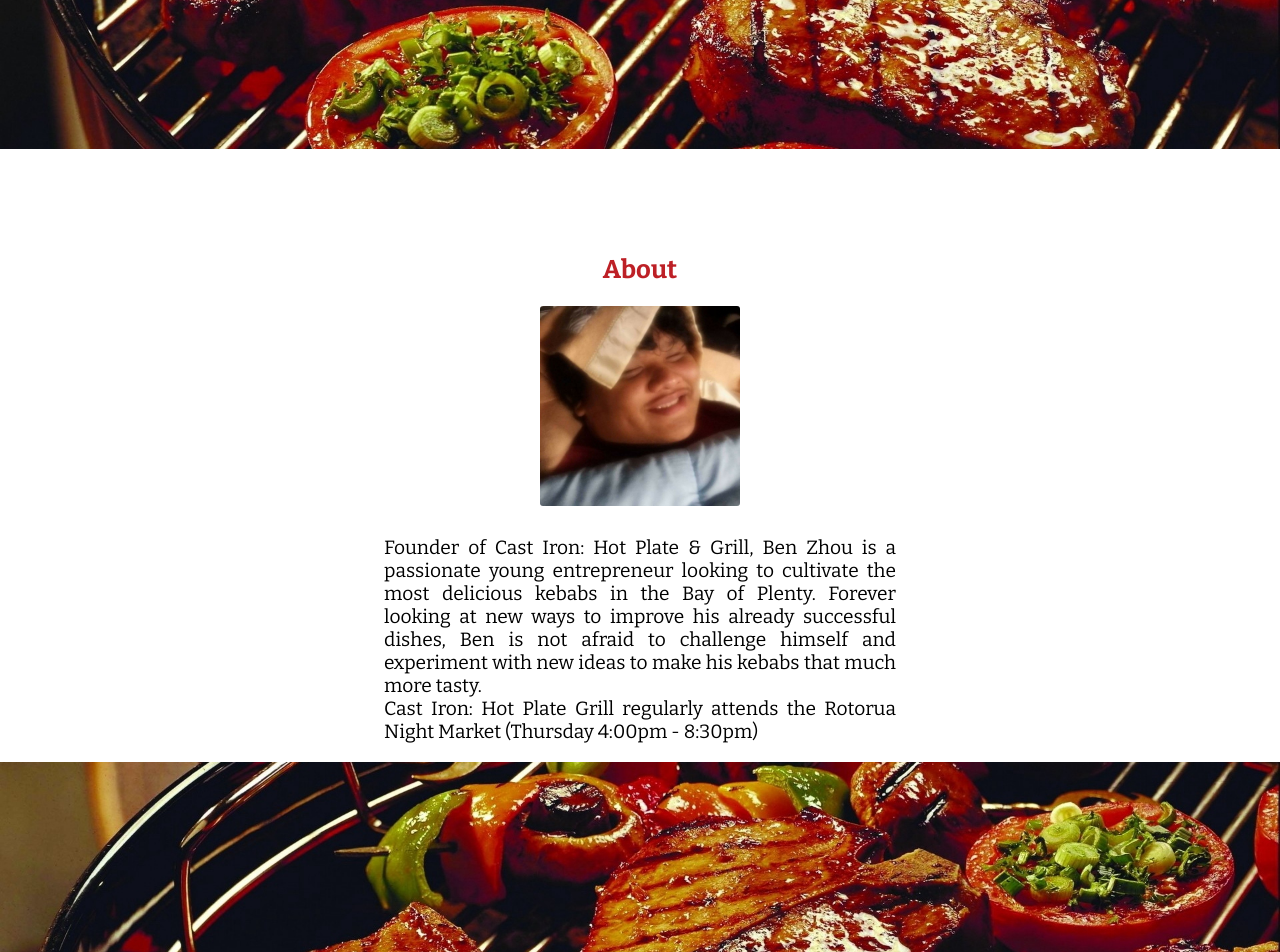
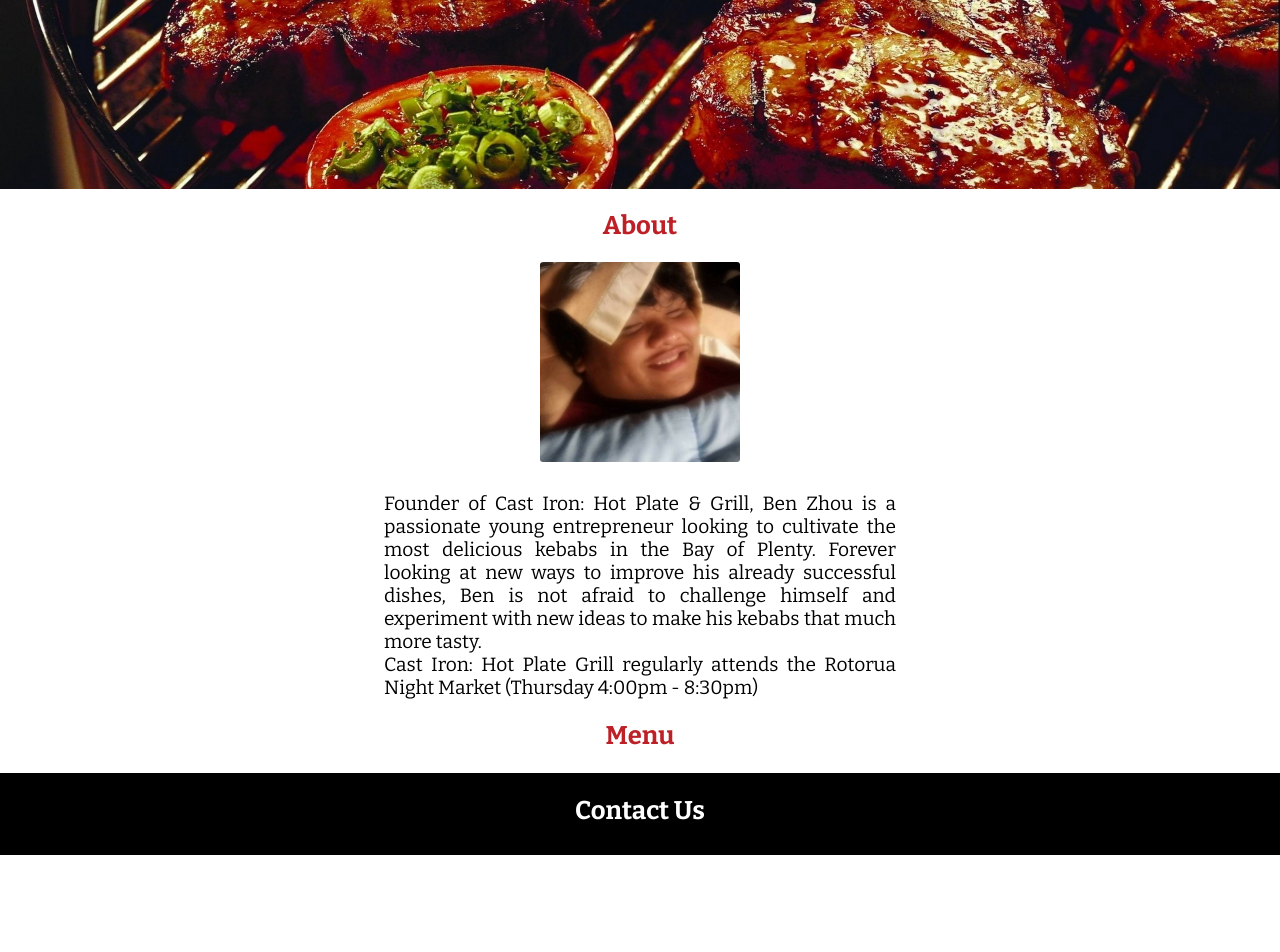
Before and after one commit to blairmorrow/cast-iron, a plain HTML site: page index.html in a window 1280 px wide. Shown: the part 480-1432 px from the top of the page. After the commit the page ends 1335 px from the top, so only its background shows below. Drawn offline with nearby package versions, Linux system fonts and the light colour scheme; a web font is replaced by a local one.

Commit message:
Html structure adjusted

```diff
--- a/index.html
+++ b/index.html
@@ -8,7 +8,7 @@ Author: Blair Morrow
 	<head>
 		<meta name = "viewport" content = "width=device-width, initial-scale=1.0">
 		<title>Cast Iron | Hot Plate &amp; Grill</title>
-		<link rel = "icon" type="image/ico" href = "images/cast_icon.jpg">
+		<link rel = "icon" type="image/ico" href = "images/cast_icon.png">
 		<link rel = "stylesheet" href = "style.css">
 	</head>
 	<body>
@@ -21,21 +21,19 @@ Author: Blair Morrow
 			</div>
 		</div>
 		<div class = "content">
-		<img src = "images/chop820.jpg" alt = "Chops" class = "contentImage">
-		<div class = "contentAnchor" id = "about"></div>
+		<img src = "images/chop.jpg" alt = "Chops" class = "contentImage">
+		<img src = "images/chopAnchor.jpg" alt = "Chops bottom" class = "contentImage" id = "about">
 		<h2 class = "contentHeader">About</h2>
-		<img src = "images/ben.jpg" alt = "Ben" id = "ben">
+		<img src = "images/ben.jpg" alt = "Ben" id = "benZhou">
 		<h3 class = "contentText">
 			Founder of Cast Iron: Hot Plate &amp; Grill, Ben Zhou is a passionate young entrepreneur looking to cultivate the most delicious kebabs in the Bay of Plenty.
 			Forever looking at new ways to improve his already successful dishes, Ben is not afraid to challenge himself and experiment with new ideas to make his kebabs that much more tasty.
 			<br>
 			Cast Iron: Hot Plate Grill regularly attends the Rotorua Night Market (Thursday 4:00pm - 8:30pm)</h3>
-		<img src = "images/chop820.jpg" alt = "Chops" class = "contentImage">
-		<div class = "contentAnchor" id = "menu"></div>
 		<h2 class = "contentHeader">Menu</h2>
-		<img src = "images/chop820.jpg" alt = "Chops" class = "contentImage">
-		<div class = "contentAnchor" id = "contactUs"></div>
-		<h2 class = "contentHeader">Contact Us</h2>
+		</div>
+		<div class = "footer">
+		<h2 class = "footerHeader">Contact Us</h2>
 		</div>
 		<script src = "script.js"></script>
 	</body>
--- a/style.css
+++ b/style.css
@@ -17,7 +17,7 @@ span {
 
 }
 
-.header {
+.header, .footer {
 
 	background-color: #000;
 	height: 80px;
@@ -64,24 +64,15 @@ span {
 
 .contentImage {
 
+	display: block;
+	height: auto;
 	width: 100%;
-	height: auto;
-
-}
-
-.contentAnchor {
-
-	padding-top: 80px;
 
 }
 
 .contentHeader {
 
 	color: #BD2026;
-	font-family: 'Bitter', serif;
-	font-size: 1.6em;
-	font-weight: 700;
-	text-align: center;
 
 }
 
@@ -93,6 +84,21 @@ span {
 	padding-left: 30%;
 	padding-right: 30%;
 	text-align: justify;
+
+}
+
+.footerHeader {
+
+	color: #FFF;
+
+}
+
+.contentHeader, .footerHeader {
+
+	font-family: 'Bitter', serif;
+	font-size: 1.6em;
+	font-weight: 700;
+	text-align: center;
 
 }
 
@@ -119,7 +125,13 @@ span {
 
 }
 
-#ben {
+#about {
+
+	padding: 0;
+
+}
+
+#benZhou {
 
 	border-radius: 3px;
 	display: block;
```
Also changed, not shown: images/cast_icon.jpg (deleted), images/cast_icon.png (added), images/chop.jpg (added), images/chop820.jpg (deleted), images/chopAnchor.jpg (added).
